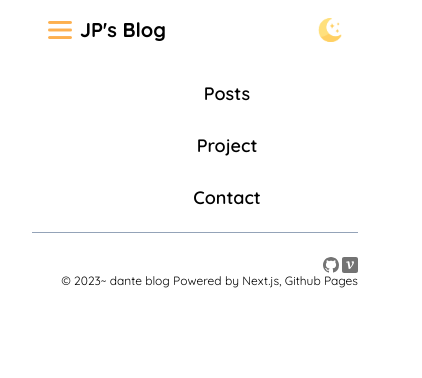
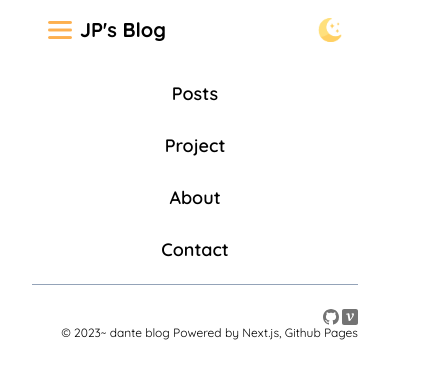
Before and after one commit to Dante6327/my-blog, a Next.js app: page / in a window 390 px wide. Both pictures are taken after a click on the button 60 px from the left and 30 px from the top of the page. Shown: the top 378 px of the page, 422 px wide, since content can reach past the window. Built offline with nearby package versions, Linux system fonts and the light colour scheme.

Commit message:
MODIFY : 모바일 환경 메뉴리스트 About 추가 및 css 수정

```diff
--- a/src/components/Layout/MenuList.tsx
+++ b/src/components/Layout/MenuList.tsx
@@ -10,7 +10,7 @@ const MenuList = () => {
     setOpenMenu((prev) => !prev);
   };
   return (
-    <ul className="my-2 font-semibold text-lg w-screen text-center animate-fadeIn">
+    <ul className="my-2 font-semibold text-lg w-full text-center animate-fadeIn">
       {MENU_LIST.map((menu) => (
         <li
           key={menu.id}
@@ -30,5 +30,6 @@ export default MenuList;
 export const MENU_LIST = [
   { id: 1, name: "Posts", endpoint: "/posts" },
   { id: 2, name: "Project", endpoint: "/project" },
-  { id: 3, name: "Contact", endpoint: "/contact" },
+  { id: 3, name: "About", endpoint: "/about" },
+  { id: 4, name: "Contact", endpoint: "/contact" },
 ];
```
